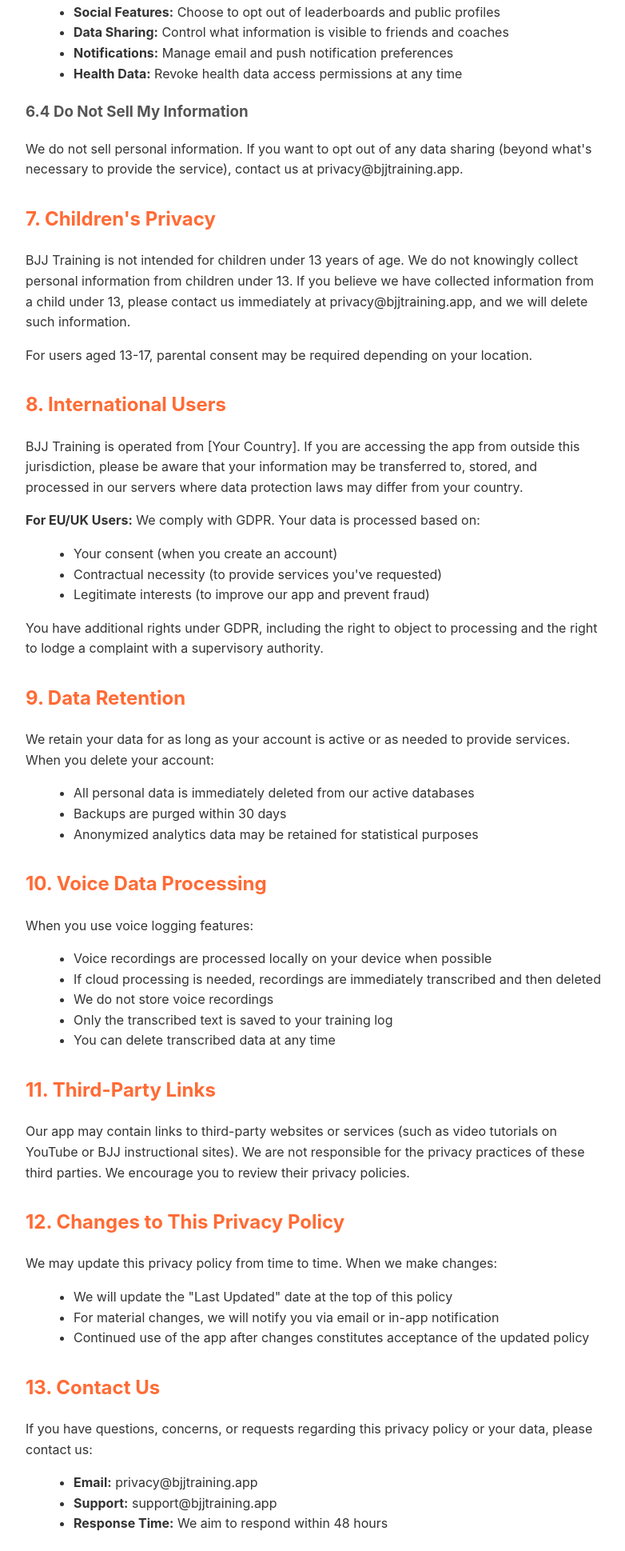
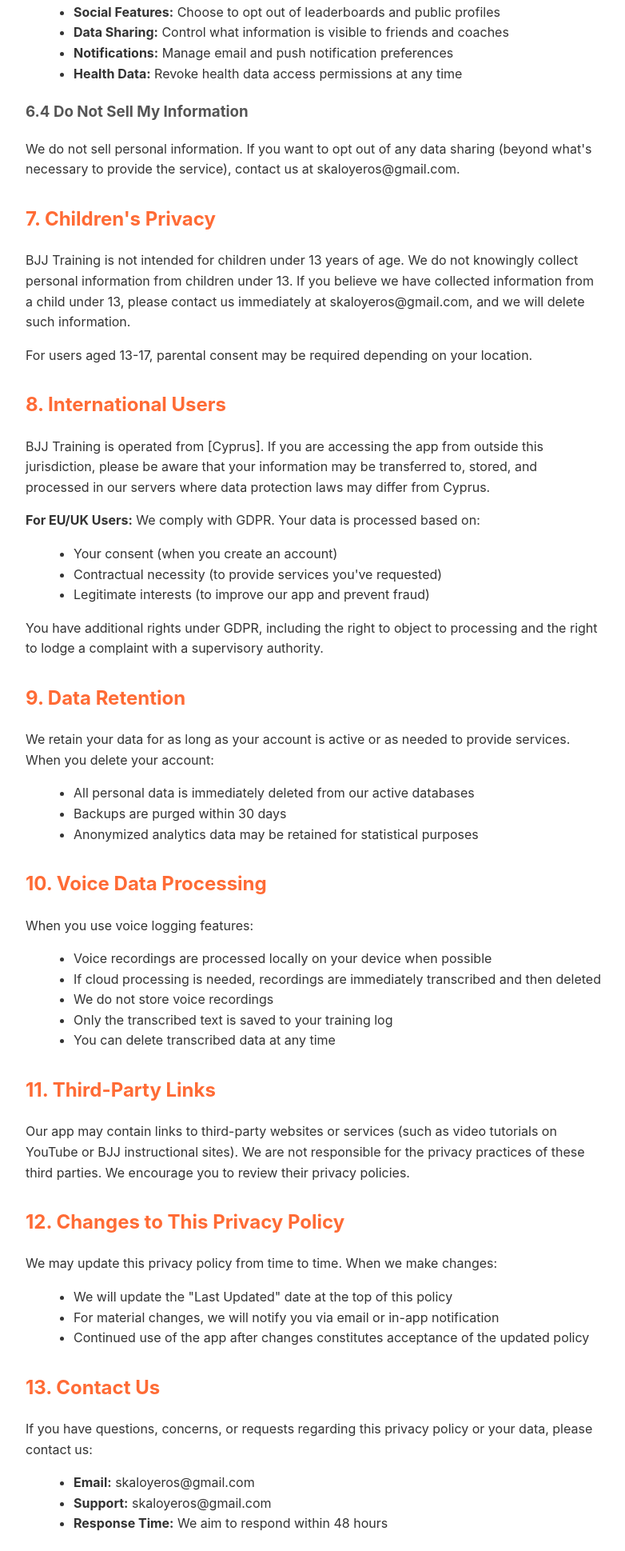
Before and after one commit to zoltarinio79/Flowstate-BJJ-Privacy-Policy, a plain HTML site: page privacy.html in a window 1280 px wide. Shown: the part 3301-5240 px from the top of the page at 80% size, without its empty margins (248-1030 px from the left). Drawn offline with Linux system fonts and the light colour scheme.

Commit message:
privacy.html

```diff
--- a/privacy.html
+++ b/privacy.html
@@ -171,15 +171,15 @@
         </ul>
 
         <h3>6.4 Do Not Sell My Information</h3>
-        <p>We do not sell personal information. If you want to opt out of any data sharing (beyond what's necessary to provide the service), contact us at privacy@bjjtraining.app.</p>
+        <p>We do not sell personal information. If you want to opt out of any data sharing (beyond what's necessary to provide the service), contact us at skaloyeros@gmail.com.</p>
 
         <h2>7. Children's Privacy</h2>
-        <p>BJJ Training is not intended for children under 13 years of age. We do not knowingly collect personal information from children under 13. If you believe we have collected information from a child under 13, please contact us immediately at privacy@bjjtraining.app, and we will delete such information.</p>
+        <p>BJJ Training is not intended for children under 13 years of age. We do not knowingly collect personal information from children under 13. If you believe we have collected information from a child under 13, please contact us immediately at skaloyeros@gmail.com, and we will delete such information.</p>
 
         <p>For users aged 13-17, parental consent may be required depending on your location.</p>
 
         <h2>8. International Users</h2>
-        <p>BJJ Training is operated from [Your Country]. If you are accessing the app from outside this jurisdiction, please be aware that your information may be transferred to, stored, and processed in our servers where data protection laws may differ from your country.</p>
+        <p>BJJ Training is operated from [Cyprus]. If you are accessing the app from outside this jurisdiction, please be aware that your information may be transferred to, stored, and processed in our servers where data protection laws may differ from Cyprus.</p>
 
         <p><strong>For EU/UK Users:</strong> We comply with GDPR. Your data is processed based on:
         <ul>
@@ -221,8 +221,8 @@
         <h2>13. Contact Us</h2>
         <p>If you have questions, concerns, or requests regarding this privacy policy or your data, please contact us:</p>
         <ul>
-            <li><strong>Email:</strong> privacy@bjjtraining.app</li>
-            <li><strong>Support:</strong> support@bjjtraining.app</li>
+            <li><strong>Email:</strong> skaloyeros@gmail.com</li>
+            <li><strong>Support:</strong> skaloyeros@gmail.com</li>
             <li><strong>Response Time:</strong> We aim to respond within 48 hours</li>
         </ul>
 
@@ -234,7 +234,7 @@
             <li><strong>Right to Opt-Out:</strong> We do not sell personal information</li>
             <li><strong>Right to Non-Discrimination:</strong> We will not discriminate against you for exercising your rights</li>
         </ul>
-        <p>To exercise these rights, email us at privacy@bjjtraining.app with "CCPA Request" in the subject line.</p>
+        <p>To exercise these rights, email us at skaloyeros@gmail.com with "CCPA Request" in the subject line.</p>
 
         <h2>15. State-Specific Disclosures</h2>
 
```
